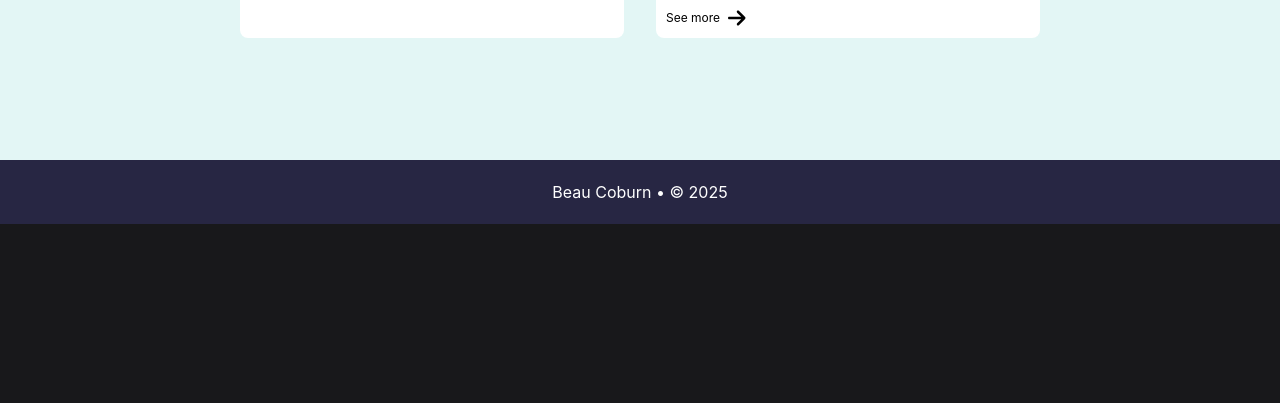
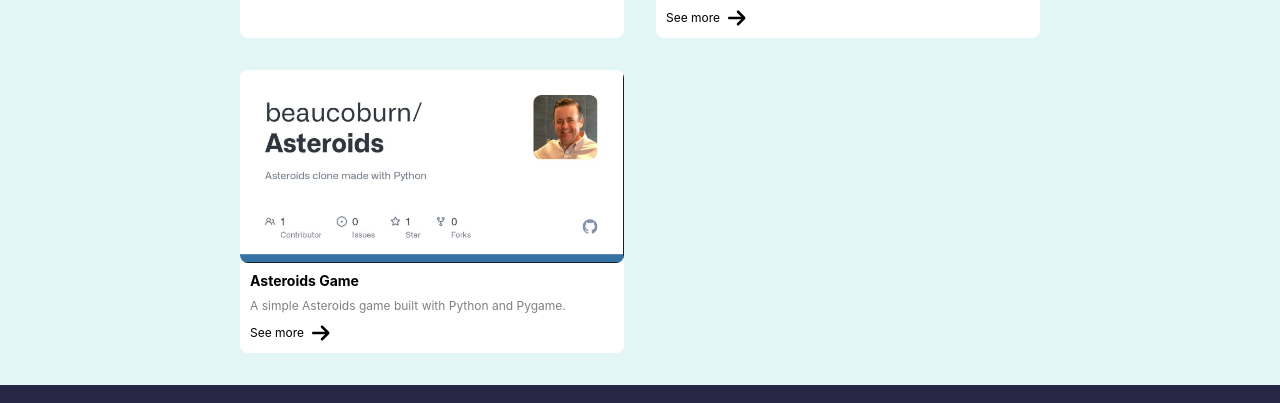
Before and after one commit to beaucoburn/portfolio2, a React (Create React App) app: page / in a window 1280 px wide. Shown: the part 2240-2643 px from the top of the page. Before the commit the page ends 2464 px from the top, so only its background shows below. Built offline with nearby package versions, Linux system fonts and the light colour scheme.

Commit message:
modified:   src/components/ProjectsSection.js

```diff
--- a/src/components/ProjectsSection.js
+++ b/src/components/ProjectsSection.js
@@ -18,6 +18,12 @@ const projects = [
     getImageSrc: () => require("../images/restaurantChef.jpg"),
     url: "https://little-lemon-rouge.vercel.app/"
   },
+  {
+    title: "Asteroids Game",
+    description: "A simple Asteroids game built with Python and Pygame.",
+    getImageSrc: () => require("../images/Asteroids.png"),
+    url: "https://github.com/beaucoburn/Asteroids"
+  }
 ];
 
 const ProjectsSection = () => {
```
